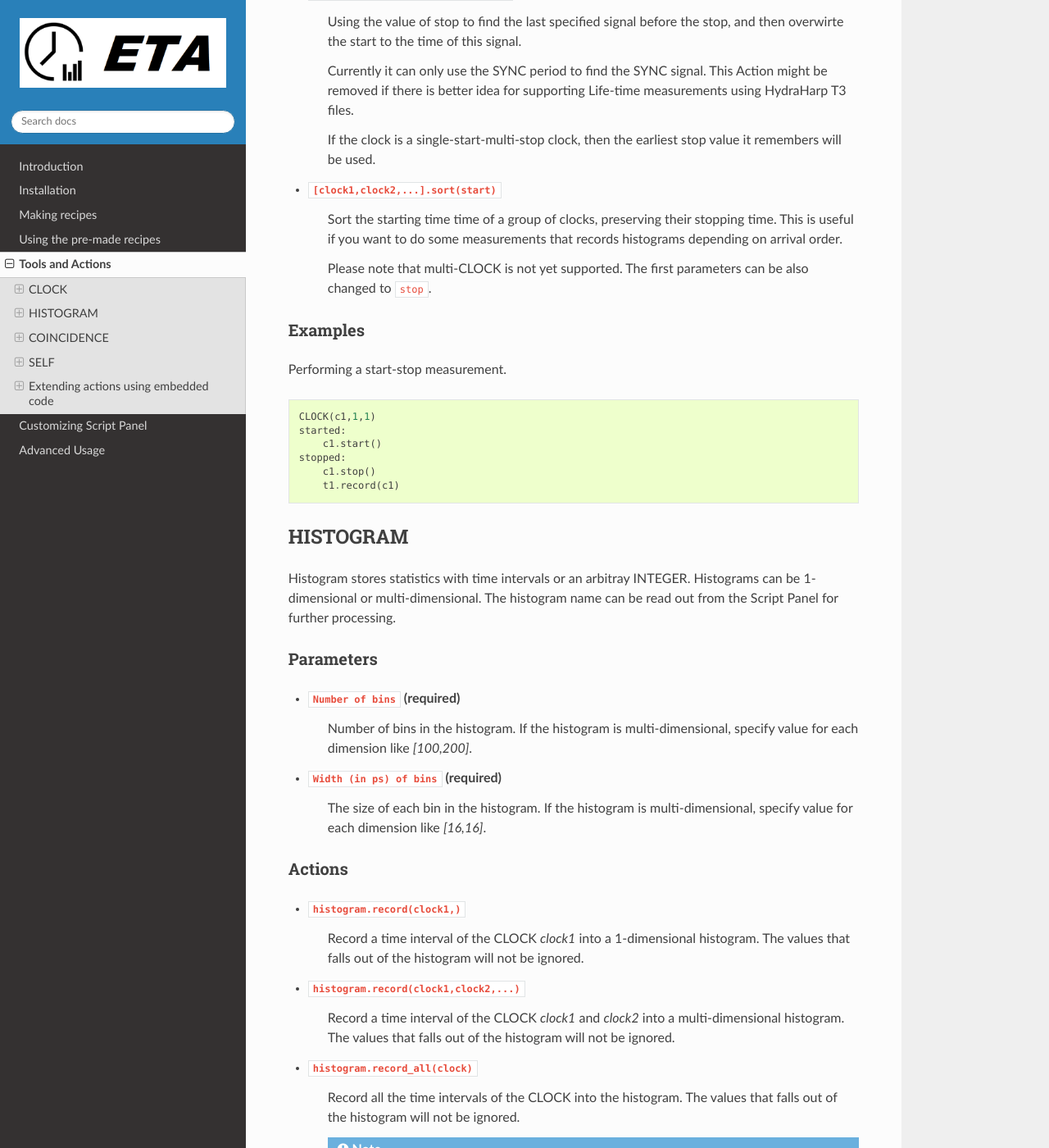
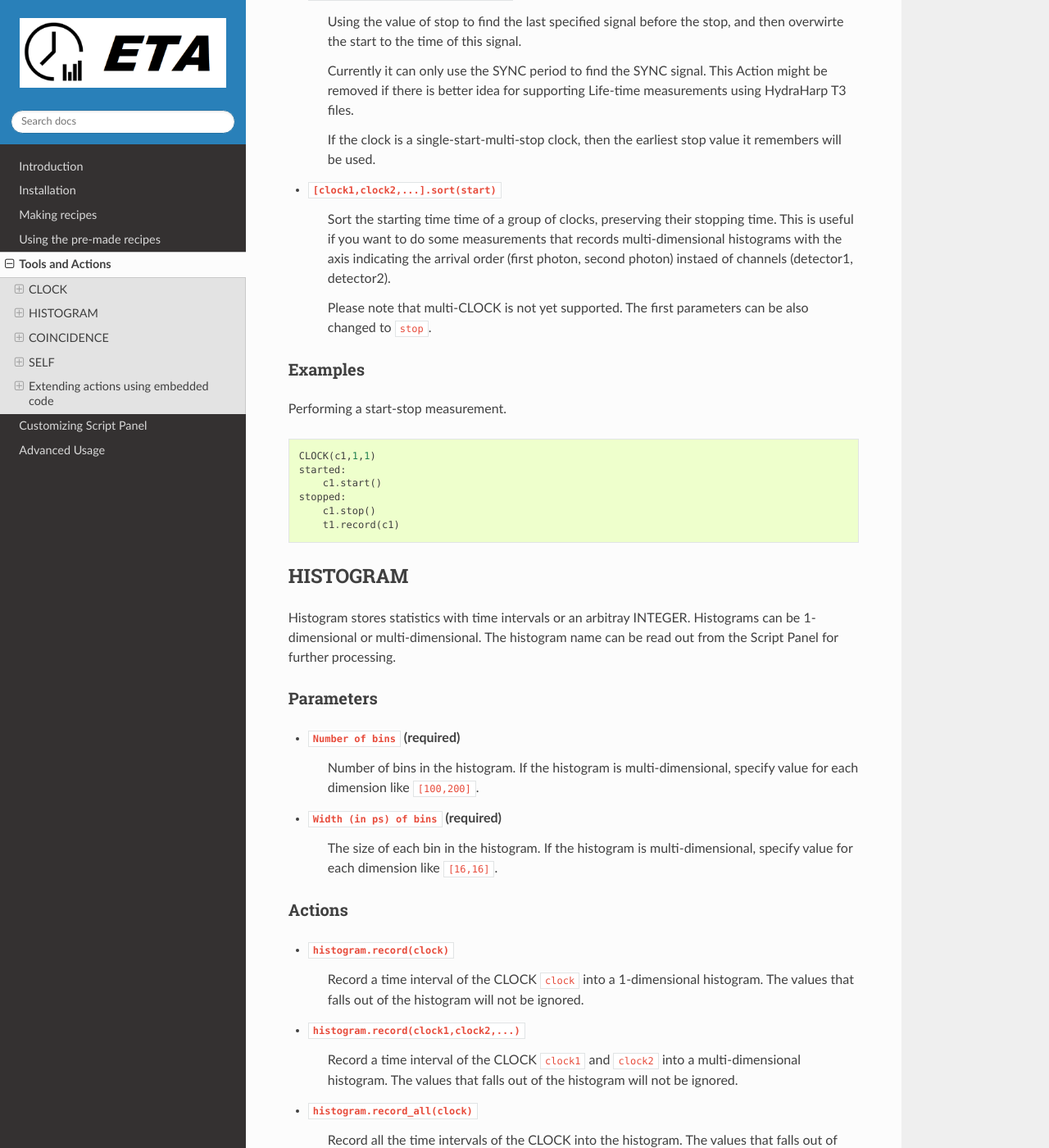
Before and after one commit to timetag/timetag.github.io, a Sphinx documentation site: the page built from docs/actions.rst, in a window 1280 px wide and 1400 px high, scrolled down 1545 px. Shown: the whole window at 82% size. Built offline with Sphinx 7.4.7 and the Read the Docs theme 2.0.0, drawn with Linux system fonts in a browser that asks for light colours.

Commit message:
minor fix

```diff
--- a/docs/actions.rst
+++ b/docs/actions.rst
@@ -56,7 +56,7 @@ Actions
 
 - ``[clock1,clock2,...].sort(start)``
     Sort the starting time time of a group of clocks, preserving their stopping time.
-    This is useful if you want to do some measurements that records histograms depending on arrival order.
+    This is useful if you want to do some measurements that records multi-dimensional histograms with the axis indicating the arrival order (first photon, second photon) instaed of channels (detector1, detector2).
 
     Please note that multi-CLOCK is not yet supported.
     The first parameters can be also changed to ``stop``.
@@ -84,20 +84,20 @@ Parameters
 ......
 
 - ``Number of bins`` (required)
-    Number of bins in the histogram. If the histogram is multi-dimensional, specify value for each dimension like `[100,200]`.
+    Number of bins in the histogram. If the histogram is multi-dimensional, specify value for each dimension like ``[100,200]``.
 
 - ``Width (in ps) of bins`` (required)
-    The size of each bin in the histogram. If the histogram is multi-dimensional, specify value for each dimension like `[16,16]`.
+    The size of each bin in the histogram. If the histogram is multi-dimensional, specify value for each dimension like ``[16,16]``.
 
 
 Actions
 ......
 
-- ``histogram.record(clock1,)``
-    Record a time interval of the CLOCK `clock1` into a 1-dimensional histogram. The values that falls out of the histogram will not be ignored.
+- ``histogram.record(clock)``
+    Record a time interval of the CLOCK ``clock`` into a 1-dimensional histogram. The values that falls out of the histogram will not be ignored.
 
 - ``histogram.record(clock1,clock2,...)``
-    Record a time interval of the CLOCK `clock1` and `clock2` into a multi-dimensional histogram. The values that falls out of the histogram will not be ignored.
+    Record a time interval of the CLOCK ``clock1`` and ``clock2`` into a multi-dimensional histogram. The values that falls out of the histogram will not be ignored.
 
 - ``histogram.record_all(clock)``
     Record all the time intervals of the CLOCK into the histogram. The values that falls out of the histogram will not be ignored.
```
